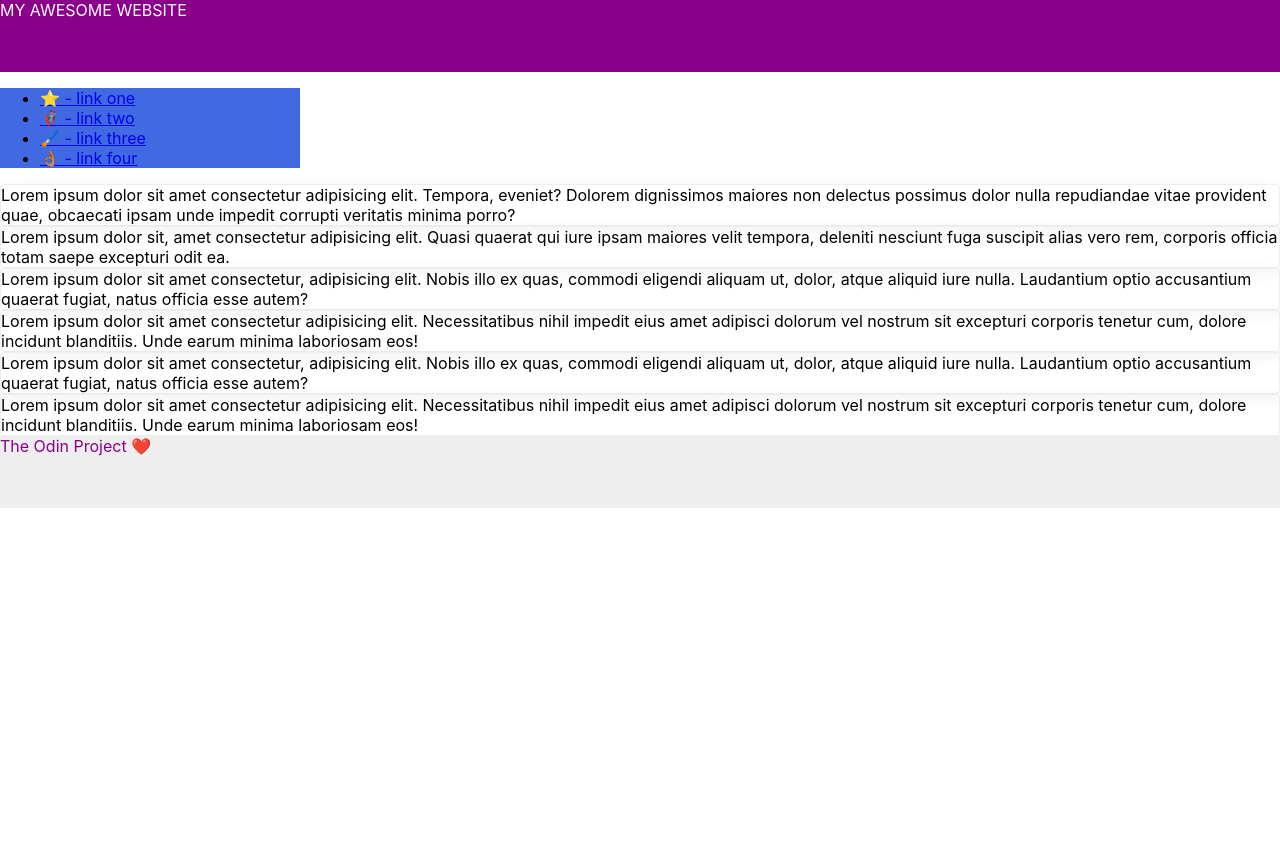
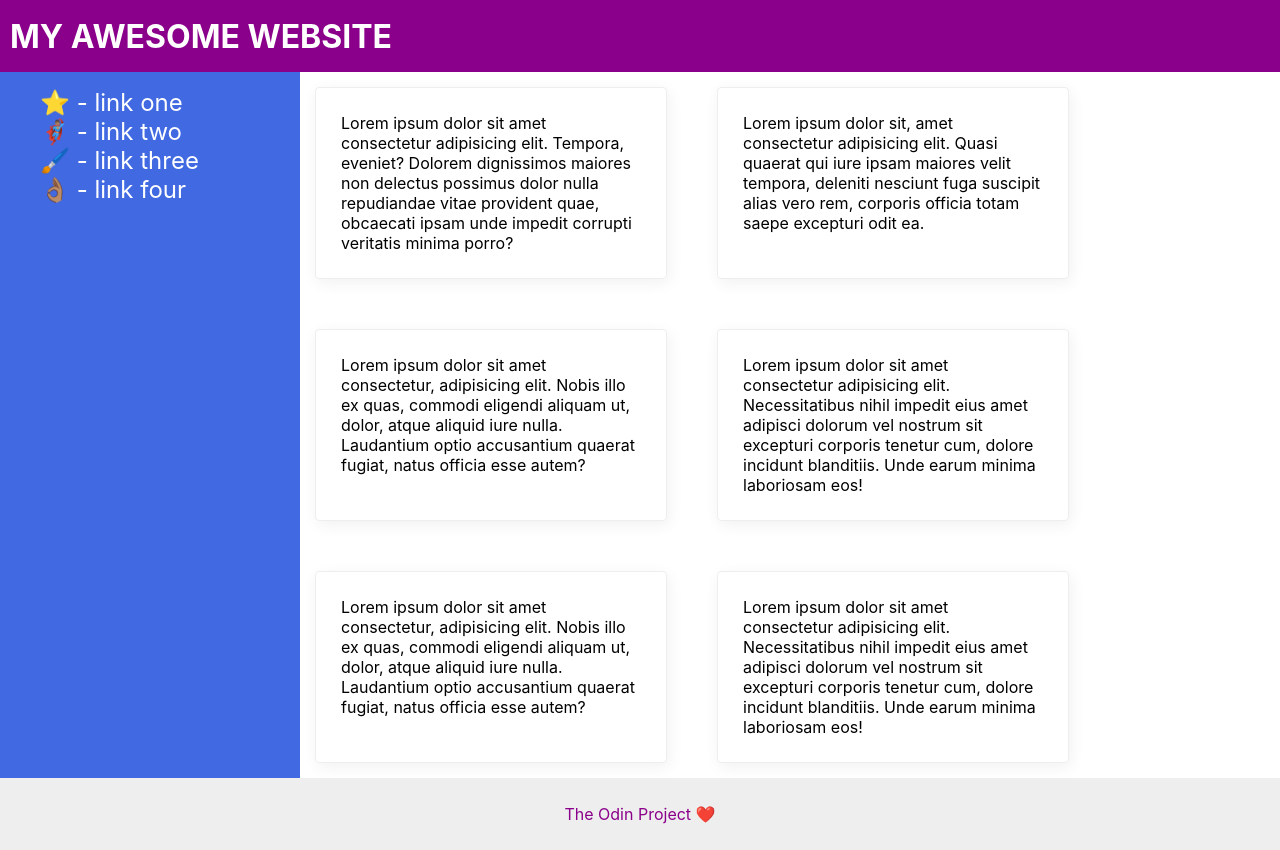
Before and after one commit to GerastheGreat/TheOdinProject-Foundations, a plain HTML site: page Foundations_6_Flex/flex/07-flex-layout-2/index.html in a window 1280 px wide. Before the commit the page ends 800 px from the top, so only its background shows below. Drawn offline with Linux system fonts and the light colour scheme.

Commit message:
content with that result

```diff
--- a/Foundations_6_Flex/flex/06-flex-layout/style.css
+++ b/Foundations_6_Flex/flex/06-flex-layout/style.css
@@ -5,6 +5,9 @@ body {
   margin: 0;
   overflow: hidden;
   font-family: Roboto, sans-serif;
+  display: flex;
+  flex-direction: column;
+  justify-content: space-between;
 }
 
 img {
@@ -16,6 +19,7 @@ button {
   border: none;
   border-radius: 8px;
   background: #eee;
+  padding: 8px 15px
 }
 
 input {
@@ -23,4 +27,34 @@ input {
   border-radius: 16px;
   padding: 8px 24px;
   width: 400px;
+  margin: 5px
 }
+
+.content {
+  display: flex;
+  flex-direction: column;
+  align-items: center;
+}
+
+.header, .footer {
+  display: flex;
+  justify-content: space-between;
+}
+
+.left-links,
+.right-links {
+  display: flex;
+  justify-content: space-between;
+  gap: 10px;
+  padding: 10px;
+  margin: 10px;
+}
+
+li {
+  list-style: none;
+}
+
+/* I forgot the color :facepalm: */
+.footer {
+  background: #eee;
+}
--- a/Foundations_6_Flex/flex/07-flex-layout-2/index.html
+++ b/Foundations_6_Flex/flex/07-flex-layout-2/index.html
@@ -11,7 +11,7 @@
     <div class="header">
       MY AWESOME WEBSITE
     </div>
-
+    <div class="main">
       <div class="sidebar">
         <ul>
           <li><a href="#">⭐ - link one</a></li>
@@ -20,14 +20,15 @@
           <li><a href="#">👌🏽 - link four</a></li>
         </ul>
       </div>
-
+      <div class="deck">
         <div class="card">Lorem ipsum dolor sit amet consectetur adipisicing elit. Tempora, eveniet? Dolorem dignissimos maiores non delectus possimus dolor nulla repudiandae vitae provident quae, obcaecati ipsam unde impedit corrupti veritatis minima porro?</div>
         <div class="card">Lorem ipsum dolor sit, amet consectetur adipisicing elit. Quasi quaerat qui iure ipsam maiores velit tempora, deleniti nesciunt fuga suscipit alias vero rem, corporis officia totam saepe excepturi odit ea.</div>
         <div class="card">Lorem ipsum dolor sit amet consectetur, adipisicing elit. Nobis illo ex quas, commodi eligendi aliquam ut, dolor, atque aliquid iure nulla. Laudantium optio accusantium quaerat fugiat, natus officia esse autem?</div>
         <div class="card">Lorem ipsum dolor sit amet consectetur adipisicing elit. Necessitatibus nihil impedit eius amet adipisci dolorum vel nostrum sit excepturi corporis tenetur cum, dolore incidunt blanditiis. Unde earum minima laboriosam eos!</div>
         <div class="card">Lorem ipsum dolor sit amet consectetur, adipisicing elit. Nobis illo ex quas, commodi eligendi aliquam ut, dolor, atque aliquid iure nulla. Laudantium optio accusantium quaerat fugiat, natus officia esse autem?</div>
         <div class="card">Lorem ipsum dolor sit amet consectetur adipisicing elit. Necessitatibus nihil impedit eius amet adipisci dolorum vel nostrum sit excepturi corporis tenetur cum, dolore incidunt blanditiis. Unde earum minima laboriosam eos!</div>
-
+      </div>
+    </div>
     <div class="footer">
       The Odin Project ❤️
     </div>
--- a/Foundations_6_Flex/flex/07-flex-layout-2/style.css
+++ b/Foundations_6_Flex/flex/07-flex-layout-2/style.css
@@ -2,28 +2,64 @@ body {
   font-family: -apple-system, BlinkMacSystemFont, 'Segoe UI', Roboto, Oxygen, Ubuntu, Cantarell, 'Open Sans', 'Helvetica Neue', sans-serif;
   margin: 0;
   min-height: 100vh;
+  display: flex;
+  flex-direction: column;
 }
 
 .header {
   height: 72px;
   background: darkmagenta;
   color: white;
+  font-size: 2rem;
+  display: flex;
+  align-items: center;
+  font-weight: bold;
+  padding: 0px 10px;
 }
 
 .footer {
   height: 72px;
   background: #eee;
   color: darkmagenta;
+  display: flex;
+  align-items: center;
+  justify-content: center;
+}
+
+.main {
+  display: flex;
+  flex-grow: 1;
+}
+
+.deck {
+  display: flex;
+  flex-flow: row wrap;
+  gap: 20px;
 }
 
 .sidebar {
   width: 300px;
   background: royalblue;
   box-sizing: border-box;
+  display: flex;
+  flex-shrink: 0;
 }
 
 .card {
   border: 1px solid #eee;
   box-shadow: 2px 4px 16px rgba(0,0,0,.06);
   border-radius: 4px;
+  padding: 25px;
+  margin: 15px;
+  width: 300px;
 }
+
+a {
+  color: white;
+  text-decoration: none;
+  font-size: 1.5rem;
+}
+
+ul {
+  list-style-type: none; /* forgot the bullet points */
+}
```
Also changed, not shown: Foundations_6_Flex/flex/06-flex-layout/index.html (line endings or trailing spaces). Lines whose indentation alone changed are shown as unchanged.
